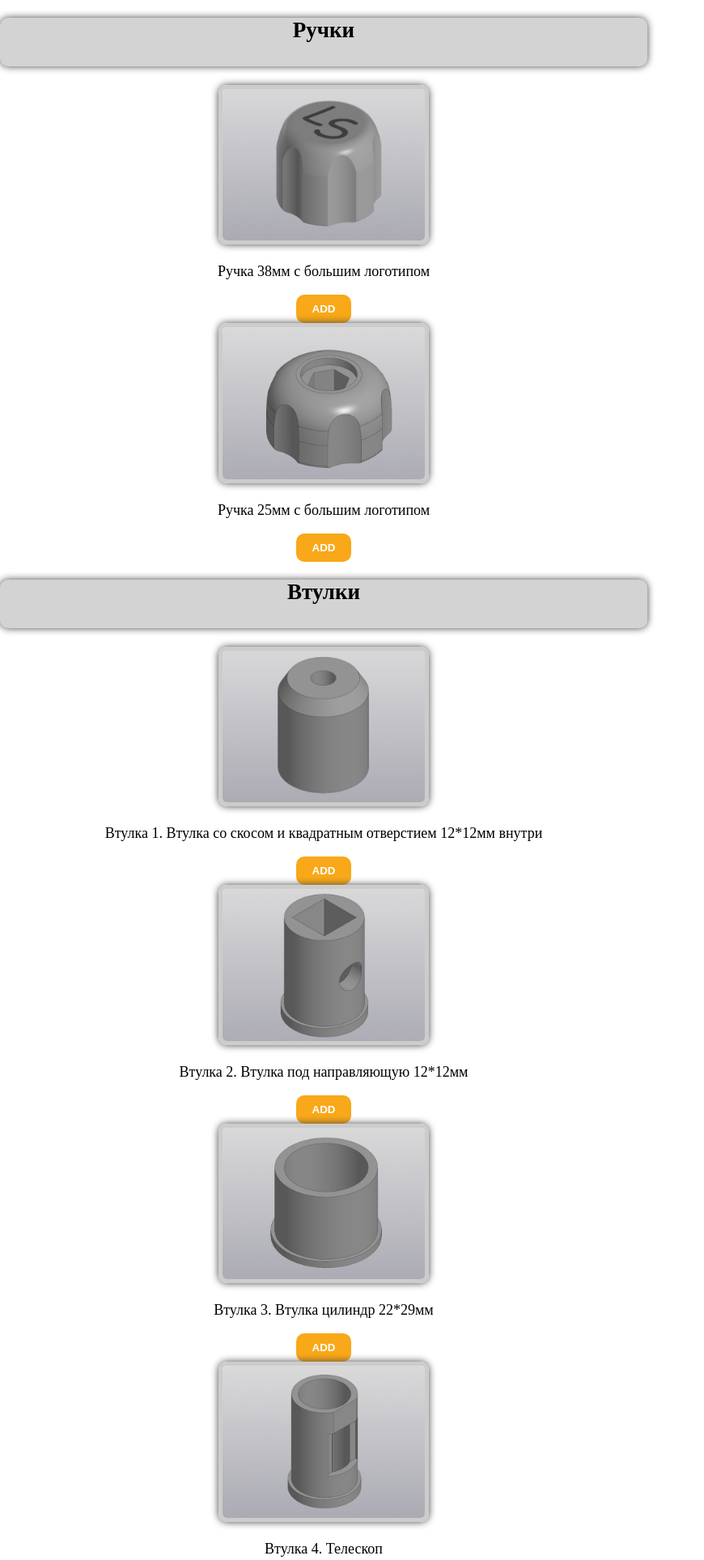
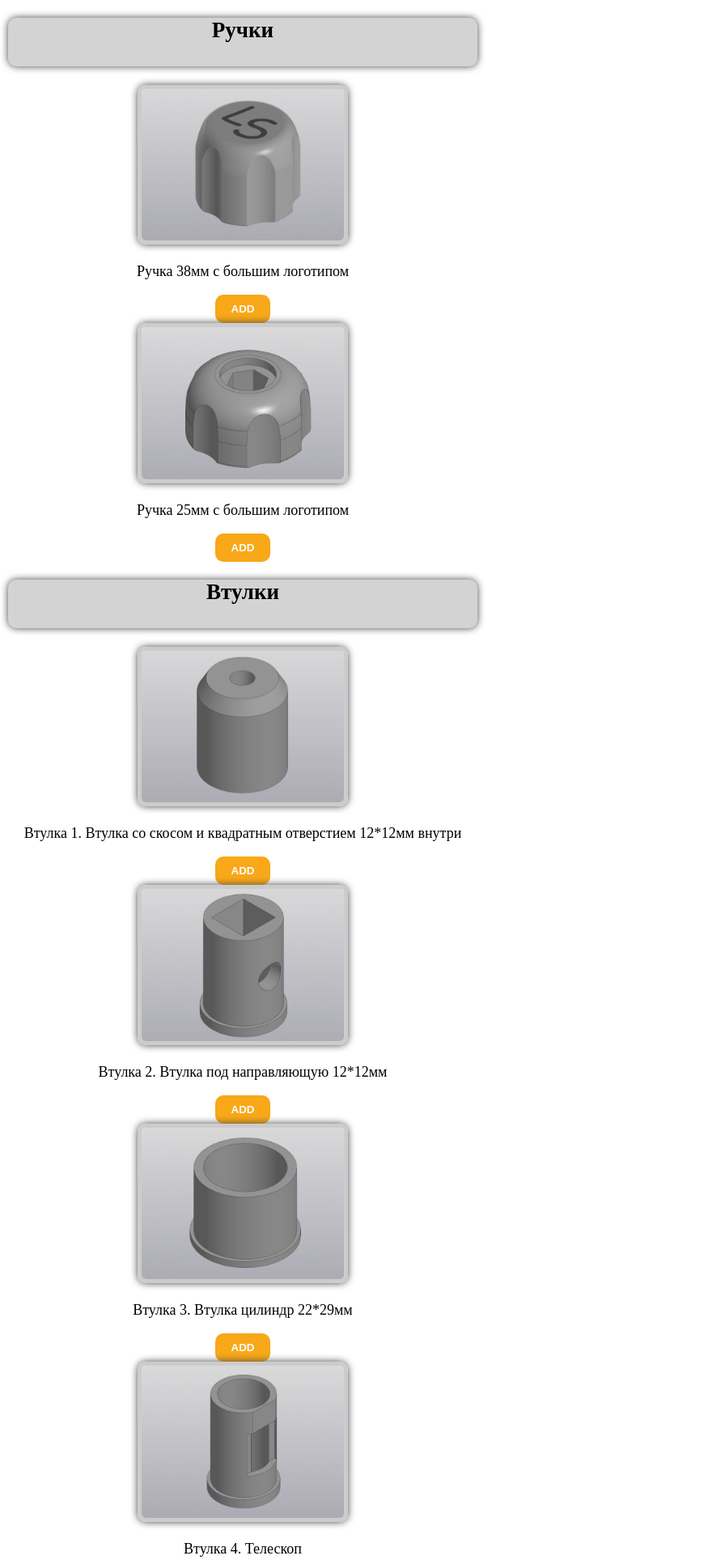
Before and after one commit to DKBelka/BlueSquirrel3DwebAPP, a PHP site: page / in a window 1280 px wide. Shown: the top 1927 px of the page at 81% size, without its empty margins (0-870 px from the left). Run offline with PHP 8.4, Linux system fonts and the light colour scheme; some libraries are stand-ins or nearby versions.

Commit message:
Update style.css

```diff
--- a/style.css
+++ b/style.css
@@ -7,7 +7,8 @@ body {
 }
 
 .container {
-	max-width: 800px;
+
+	max-width: 600px;
 	align: center ;
 
 }
@@ -53,6 +54,8 @@ body {
 }
 
 .title {
+	margin-left: 10px;
+	margin-right: 10px;
 	text-align: center;
 	justify-content: center;
 	align: center
```
